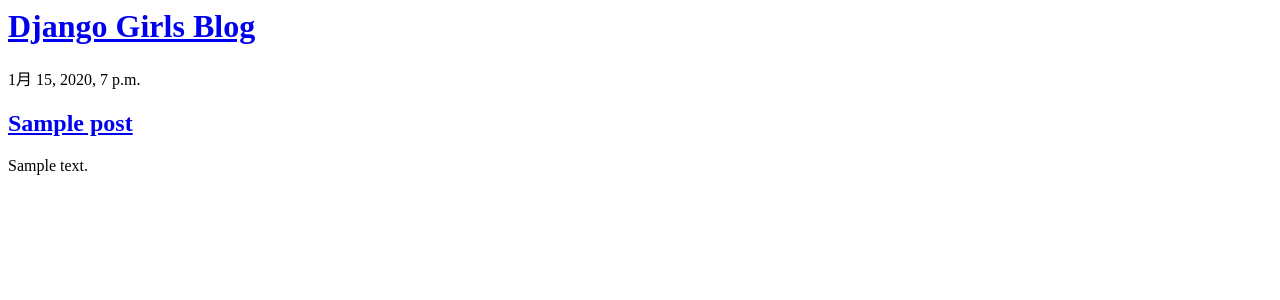
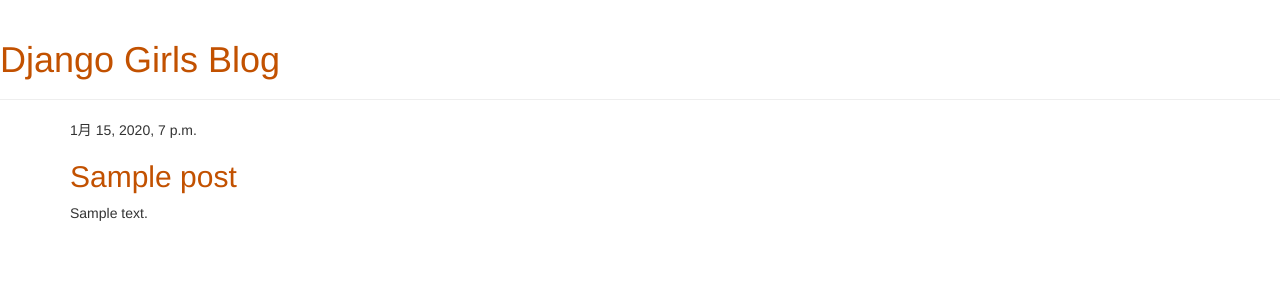
Before and after one commit to kkomatsu7/my-first-blog, a Django app: page / in a window 1280 px wide. Shown: the top 300 px of the page. Run offline with Django 3.2, Linux system fonts and the light colour scheme; tables that the repository leaves empty hold one stand-in row (values such as "Sample post"); some libraries are stand-ins or nearby versions.

Commit message:
fourkaime

```diff
--- /dev/null
+++ b/mysite/blog/static/css/blog.css
@@ -0,0 +1,3 @@
+h1 a, h2 a {
+    color: #C25100;
+}
--- a/mysite/blog/templates/blog/base.html
+++ b/mysite/blog/templates/blog/base.html
@@ -1,3 +1,12 @@
+{% load static %}
+<html>
+    <head>
+        <title>Django Girls blog</title>
+        <link rel="stylesheet" href="//maxcdn.bootstrapcdn.com/bootstrap/3.2.0/css/bootstrap.min.css">
+        <link rel="stylesheet" href="//maxcdn.bootstrapcdn.com/bootstrap/3.2.0/css/bootstrap-theme.min.css">
+        <link href='//fonts.googleapis.com/css?family=Lobster&subset=latin,latin-ext' rel='stylesheet' type='text/css'>
+        <link rel="stylesheet" href="{% static 'css/blog.css' %}">
+    </head>
     <body>
         <div class="page-header">
             <h1><a href="/">Django Girls Blog</a></h1>
@@ -11,3 +20,4 @@
             </div>
         </div>
     </body>
+</html>
```
Lines whose indentation alone changed are shown as unchanged.
